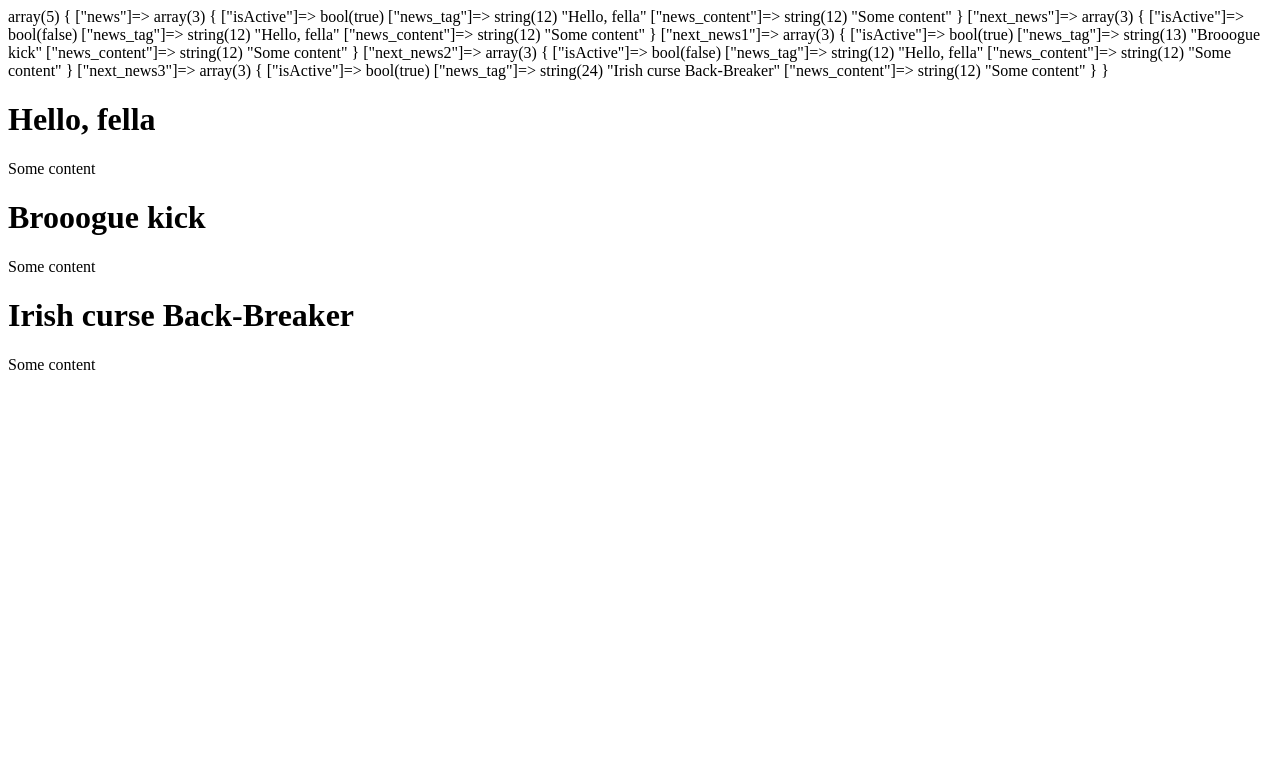
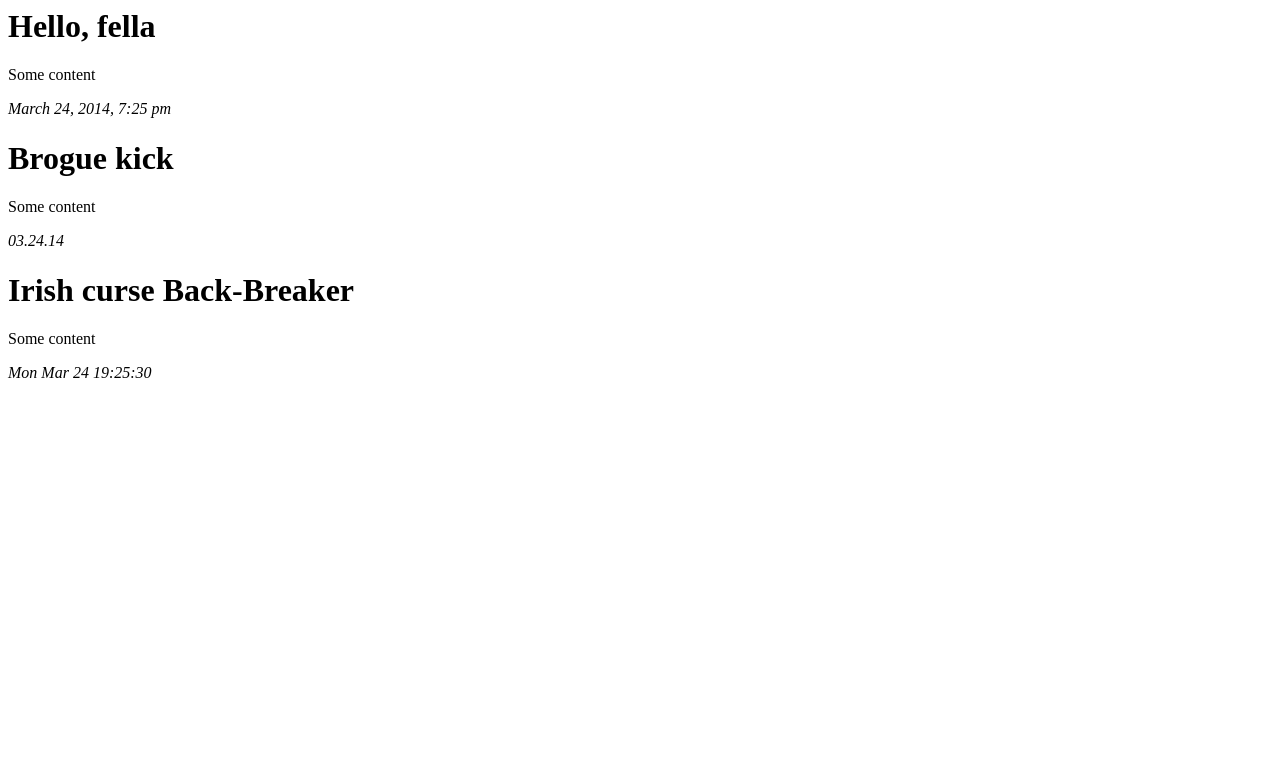
Before and after one commit to Sayran/aXioma, a PHP site: page /ixdex.php in a window 1280 px wide. Shown: the top 783 px of the page. Run offline with PHP 8.4, Linux system fonts and the light colour scheme.

Commit message:
Added time formats
I home i understand "time formats" right..
Anyway - added date to print
Time format is new_array is selects with random.

```diff
--- a/Homework2/ixdex.php
+++ b/Homework2/ixdex.php
@@ -1,34 +1,36 @@
 <?php
 
+$date_formats = array('0' => $today = date("F j, Y, g:i a"),
+					  '1' => $today = date("m.d.y"),
+					  '2' => $today = date("Y.m.d"),
+					  '3' => $today = date("D M j G:i:s "),
+					  '4' => $today = date("Y-m-d H:i:s"));
+$date_type_count = count($date_formats) -1;
 $news_array  = array('news' =>
 						array('isActive' => true ,
-							  // 'news_date' => date(),
+							   'news_date' => $date_formats[mt_rand(0 , $date_type_count)],
 							   'news_tag' => "Hello, fella",
 							   'news_content' => "Some content" ),
 					 'next_news' =>
 					 	array('isActive' => false ,
-							 //  'news_date' => date(),
+							   'news_date' => $date_formats[mt_rand(0 , $date_type_count)],
 							   'news_tag' => "Hello, fella",
 							   'news_content' => "Some content" ),
 					 'next_news1' =>
 					 	array('isActive' => true ,
-							 //  'news_date' => date(),
-							   'news_tag' => "Brooogue kick",
+							   'news_date' => $date_formats[mt_rand(0 , $date_type_count)],
+							   'news_tag' => "Brogue kick",
 							   'news_content' => "Some content" ),
 					 'next_news2' =>
 					 	array('isActive' => false ,
-							 //  'news_date' => date(),
+							   'news_date' => $date_formats[mt_rand(0 , $date_type_count)],
 							   'news_tag' => "Hello, fella",
 							   'news_content' => "Some content" ),
 					 'next_news3' =>
 					 	array('isActive' => true ,
-							 //  'news_date' => date(),
+							   'news_date' => $date_formats[mt_rand(0 , $date_type_count)],
 							   'news_tag' => "Irish curse Back-Breaker",
 							   'news_content' => "Some content" ));
-var_dump($news_array);
-
-
-
 
 
 ?>
@@ -42,6 +44,7 @@ var_dump($news_array);
 			<?php if ($news_array[$options]['isActive'] == true): ?>
 			<h1><?php echo $news_array[$options]['news_tag']; ?></h1>
 			<p><?php echo " " . $news_array[$options]['news_content']; ?></p>
+			<p><i><?php echo " " . $news_array[$options]['news_date']; ?></i></p>
 		<?php endif; ?>
 		<?php endforeach; ?>
 	</body>
```
